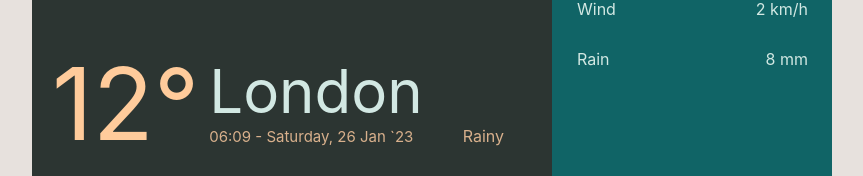
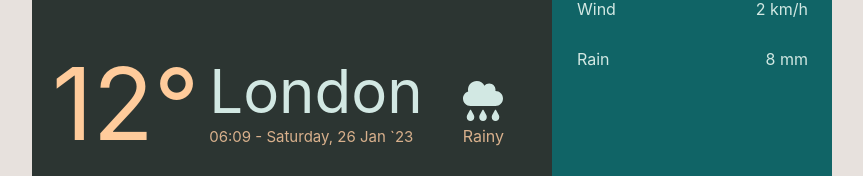
Before and after one commit to AnastasiiaPiatak/Weather-App-React-, a React (Create React App) app: page / in a window 1280 px wide. Shown: the part 366-542 px from the top of the page, without its empty margins (208-1071 px from the left). Built offline with nearby package versions, Linux system fonts and the light colour scheme.

Commit message:
Added a FontAwesome icon

```diff
--- a/src/App.css
+++ b/src/App.css
@@ -54,6 +54,13 @@
 .main__containerWeather {
   padding-bottom: 18px;
   padding-left: 40px;
+}
+
+.main__containerWeather-icon{
+      font-size: 40px;
+        color: #d2e8e3;
+
+
 }
 
 .main__containerWeather-description {
--- a/src/App.js
+++ b/src/App.js
@@ -1,6 +1,7 @@
 import Search from "./Search";
 import "./App.css";
 import { FontAwesomeIcon } from "@fortawesome/react-fontawesome";
+import { faCloudRain } from "@fortawesome/free-solid-svg-icons";
 
 export default function App() {
   return (
@@ -16,7 +17,7 @@
           </div>
           <div className="main__containerWeather">
             <div className="main__containerWeather-icon">
-              <FontAwesomeIcon icon="fa-solid fa-cloud-rain" />{" "}
+              <FontAwesomeIcon icon={faCloudRain} />{" "}
             </div>
             <div className="main__containerWeather-description">Rainy</div>
           </div>
```
